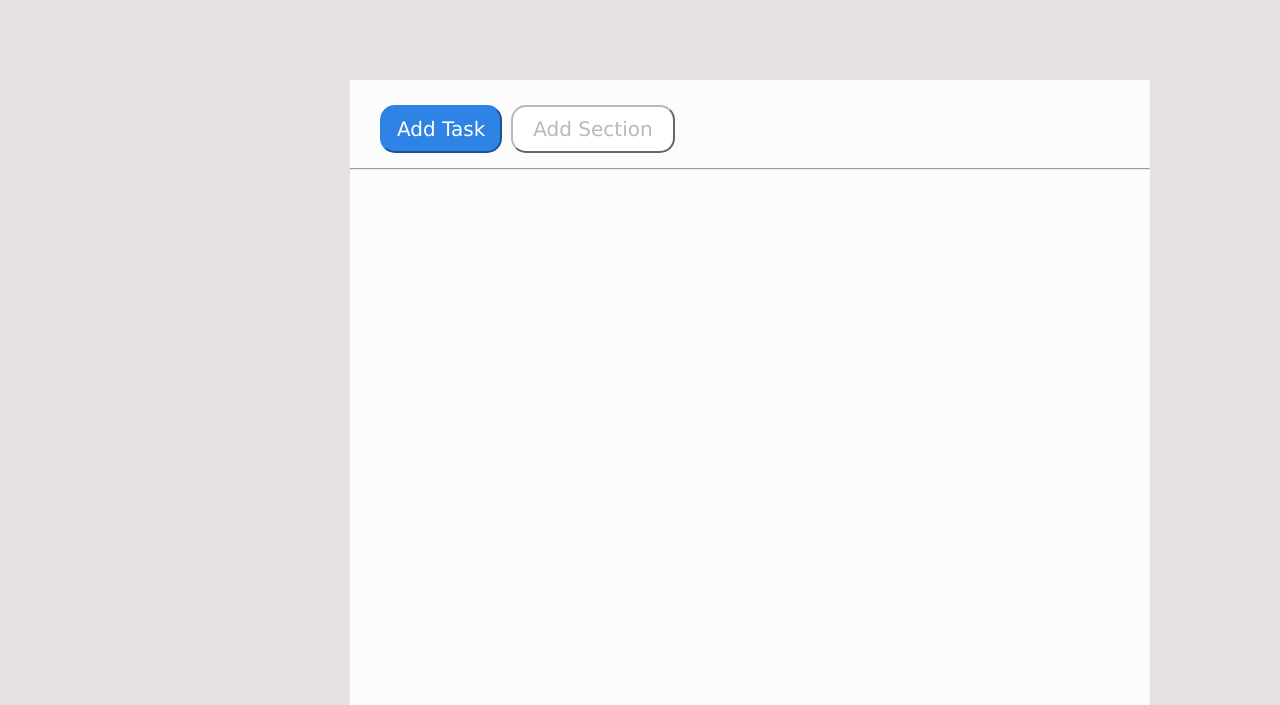
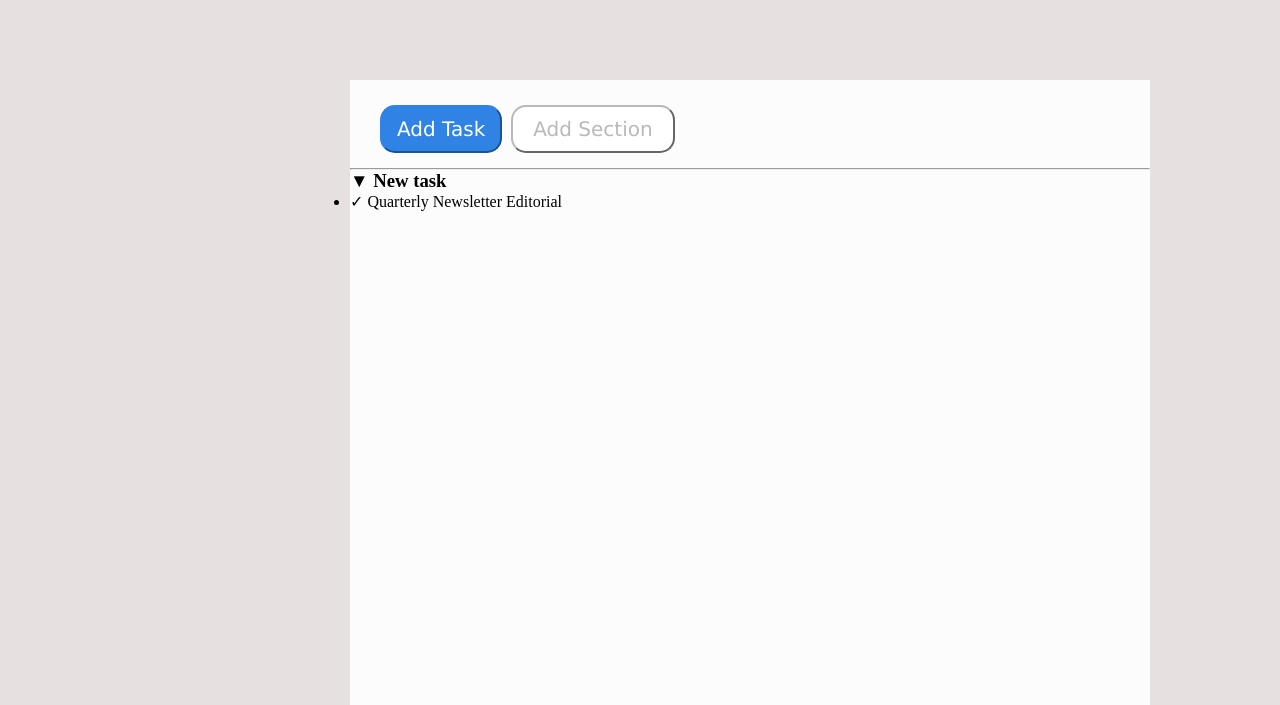
Before and after one commit to camillapalombi/html-css-toboolist, a plain HTML site: page index.html in a window 1280 px wide. Shown: the part 95-800 px from the top of the page. Drawn offline with Linux system fonts and the light colour scheme.

Commit message:
SEZIONE NEW TASK CONCLUSA

```diff
--- a/index.html
+++ b/index.html
@@ -26,6 +26,80 @@
                 </div>
             <hr>
             </section>
+
+            <!--NEW TASK,TODAY,UPDATED-->
+            <div class="conteiner">
+                <!--New task-->
+                <section>
+                    <h3 class="new-task">
+                        <span class="simbol"> &#9660; </span>
+                        New task
+                    </h3>
+                    <ul>
+                        <li>
+                            <span class="check"> &check; </span>
+                            <span class="newsletter"> Quarterly Newsletter </span>
+                            <span class="editorial">Editorial</span>
+                        </li>
+                    </ul>
+                </section>
+
+
+
+
+
+
+
+
+
+
+
+
+
+
+            </section>
+
+
+
+
+
+
+
+
+
+
+
+
+
+
+
+
+
+
+
+
+
+
+
+
+
+
+
+
+
+
+        </div>
+
+
+
+
+
+
+
+
+
+
+
 
 
 
```
